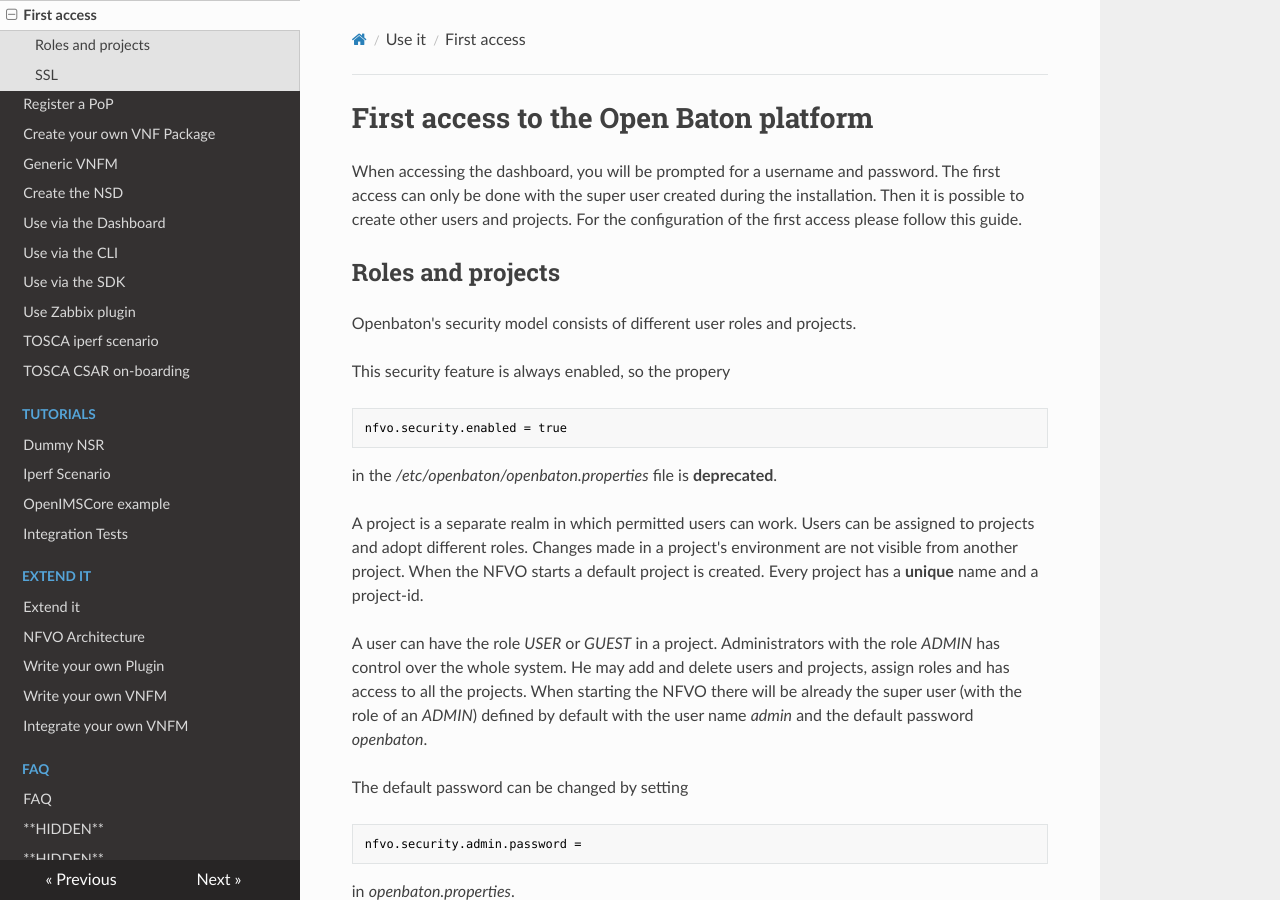
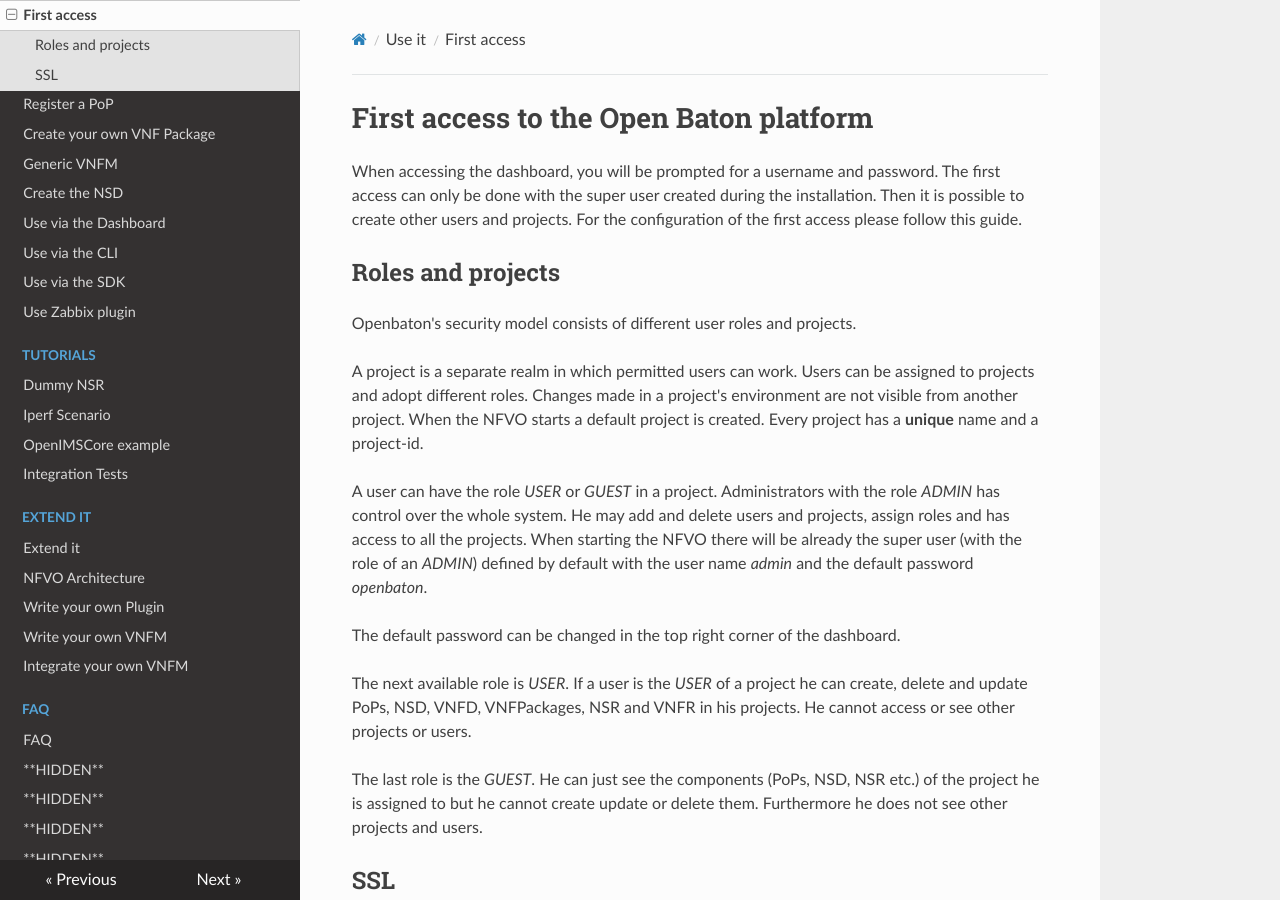
Before and after one commit to openbaton/docs, an MkDocs documentation site: the page built from docs/security.md, in a window 1280 px wide and 900 px high. Built offline with MkDocs 1.6.1, drawn with Linux system fonts in a browser that asks for light colours; nearby versions of some CDN libraries; old or Windows-style settings are respelled for this version of MkDocs.

Commit message:
Imp: update documentation

````diff
--- a/docs/security.md
+++ b/docs/security.md
@@ -6,23 +6,11 @@
 
 Openbaton's security model consists of different user roles and projects.
 
-This security feature is always enabled, so the propery
-
-```properties
-nfvo.security.enabled = true
-```
-
-in the */etc/openbaton/openbaton.properties* file is **deprecated**.
-
 A project is a separate realm in which permitted users can work. Users can be assigned to projects and adopt different roles. Changes made in a project's environment are not visible from another project. When the NFVO starts a default project is created. Every project has a **unique** name and a project-id.
 
 A user can have the role *USER* or *GUEST* in a project. Administrators with the role *ADMIN* has control over the whole system. He may add and delete users and projects, assign roles and has access to all the projects. When starting the NFVO there will be already the super user (with the role of an *ADMIN*) defined by default with the user name *admin* and the default password *openbaton*.
 
-The default password can be changed by setting
-```properties
-nfvo.security.admin.password =
-```
-in *openbaton.properties*.
+The default password can be changed in the top right corner of the dashboard.
 
 The next available role is *USER*. If a user is the *USER* of a project he can create, delete and update PoPs, NSD, VNFD, VNFPackages, NSR and VNFR in his projects. He cannot access or see other projects or users.
 
--- a/mkdocs.yml
+++ b/mkdocs.yml
@@ -17,8 +17,6 @@
 - ['nfvo-how-to-use-cli.md', 'Use it', 'Use via the CLI']
 - ['nfvo-sdk.md', 'Use it', 'Use via the SDK']
 - ['zabbix-plugin.md', 'Use it', 'Use Zabbix plugin']
-- ['tosca-iperf-scenario.md', 'Use it', 'TOSCA iperf scenario']
-- ['tosca-CSAR-onboarding.md', 'Use it', 'TOSCA CSAR on-boarding']
 - ['dummy-NSR.md', 'Tutorials', 'Dummy NSR']
 - ['iperf-NSR.md', 'Tutorials', 'Iperf Scenario']
 - ['ims-NSR.md', 'Tutorials', 'OpenIMSCore example']
@@ -29,6 +27,8 @@
 - ['vnfm-how-to-write.md', 'Extend it', 'Write your own VNFM']
 - ['vnfm-vendor-specific.md', 'Extend it', 'Integrate your own VNFM']
 - ['FAQ.md', 'FAQ', 'FAQ']
+- ['**HIDDEN**': 'tosca-iperf-scenario.md']
+- ['**HIDDEN**': 'tosca-CSAR-onboarding.md']
 - ['**HIDDEN**': 'vnf-descriptor.md']
 - ['**HIDDEN**': 'nfvo-installation-src.md']
 - ['**HIDDEN**': 'zabbix-server-configuration.md']
````
Also changed, not shown: docs/vnf-descriptor.md (+6 -1 lines), docs/vnfm-how-to-write.md (+0 -1 lines), docs/vnfm-vendor-specific.md (+10 -2 lines).
